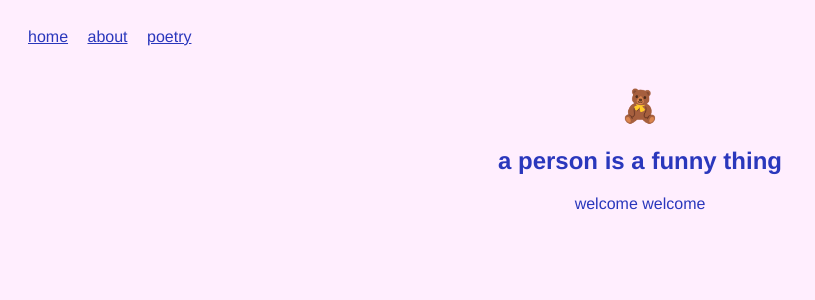
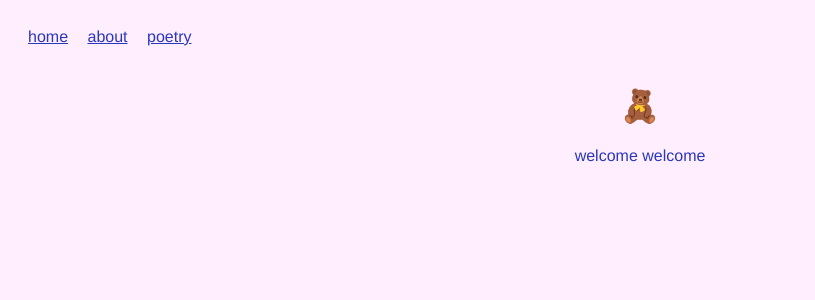
Before and after one commit to loladekhuijzen/loladekhuijzen.github.io, a Jekyll site: the page built from index.md, in a window 1280 px wide. Shown: the top 300 px of the page, without its empty margins (0-815 px from the left). Built offline with Jekyll 4.4.1, drawn with Linux system fonts in a browser that asks for light colours.

Commit message:
Update default.html

```diff
--- a/_layouts/default.html
+++ b/_layouts/default.html
@@ -55,7 +55,7 @@
 
     <header>
         <h1>🧸</h1>
-        <h2>a person is a funny thing</h2>
+        <!-- <h2>a person is a funny thing</h2> -->
     </header>
 
   <!-- {% if page.icon %}
```
